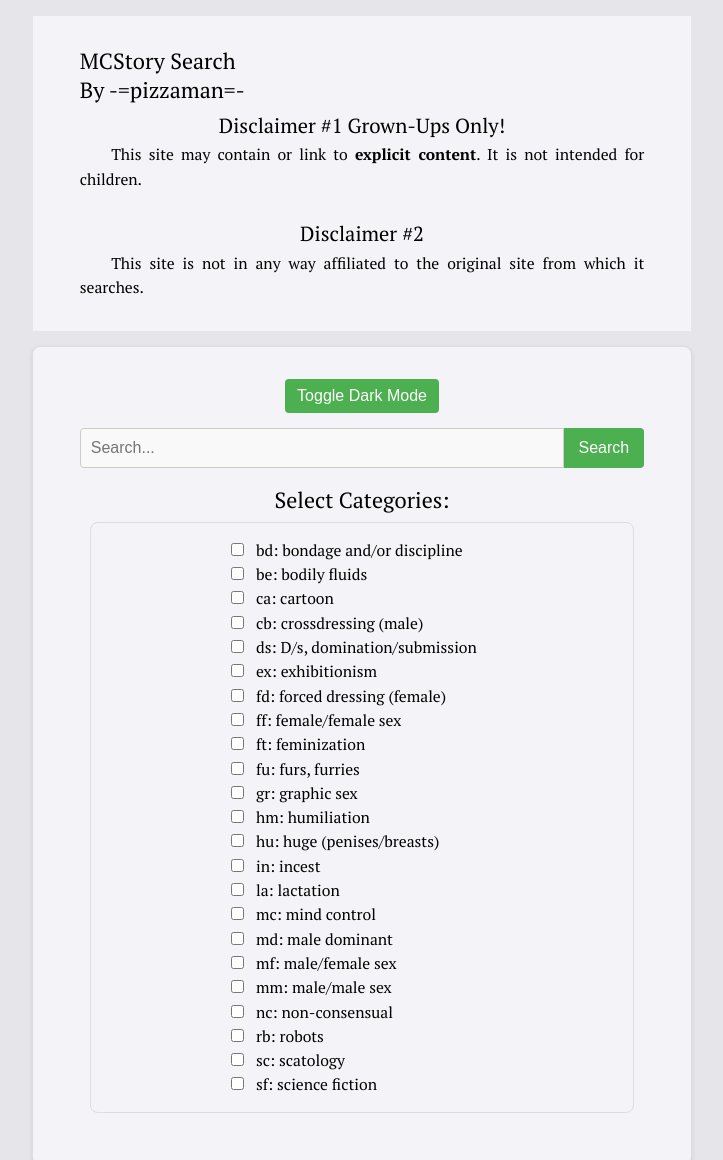
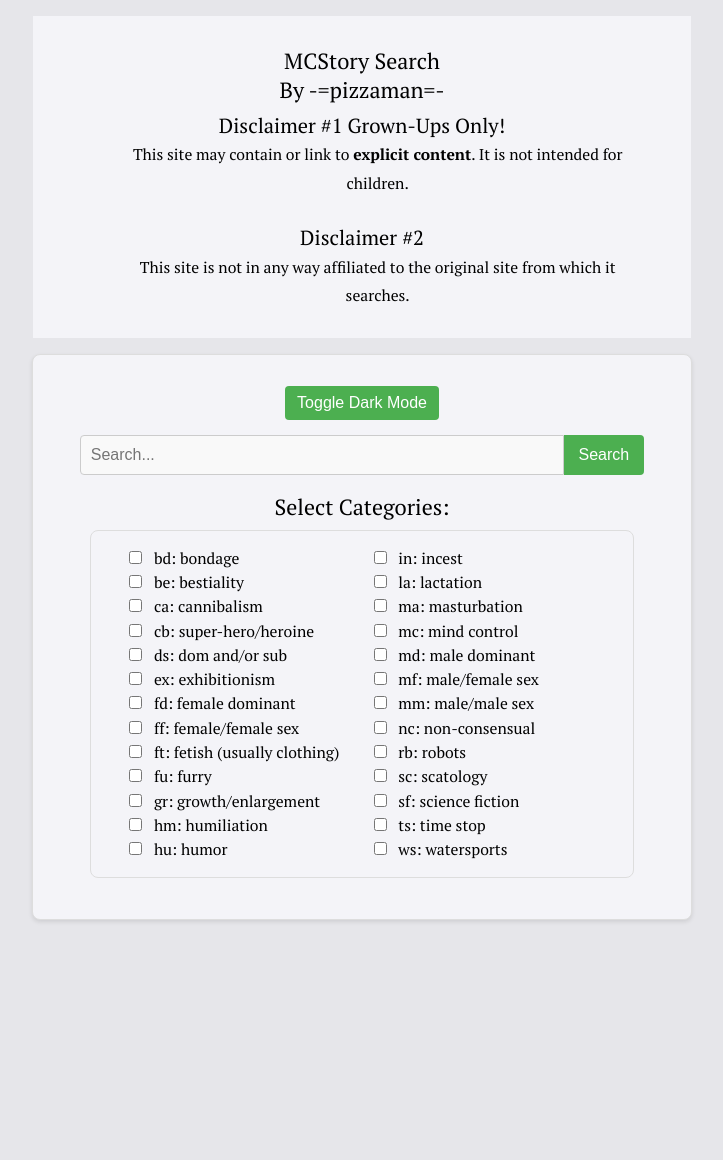
Before and after one commit to nighthxd/mcstories-search, a website: page public/index.html in a window 1280 px wide. Shown: the top 1160 px of the page, without its empty margins (278-1001 px from the left). After the commit the page ends 936 px from the top, so only its background shows below. Drawn offline with Linux system fonts and the light colour scheme.

Commit message:
Fixed bugs

```diff
--- a/public/index.html
+++ b/public/index.html
@@ -13,12 +13,14 @@
 
         <section>
             <h3>Disclaimer #1 Grown-Ups Only!</h3>
-            <p>This site may contain or link to <strong>explicit content</strong>. It is not intended for children.</p>
+            <p>This site may contain or link to <strong>explicit content</strong>. It is not intended for</p>
+            <p>children.</p>
         </section>
 
         <section>
             <h3>Disclaimer #2</h3>
-            <p>This site is not in any way affiliated to the original site from which it searches.</p>
+            <p>This site is not in any way affiliated to the original site from which it</p>
+            <p>searches.</p>
         </section>
     </article>
 
@@ -34,35 +36,37 @@
 		<div class="categories">
 			<div class="category-group">
 				<input type="checkbox" id="bd" value="https://mcstories.com/Tags/bd.html">
-				<label for="bd">bd: bondage and/or discipline</label><br>
+				<label for="bd">bd: bondage</label><br>
 				<input type="checkbox" id="be" value="https://mcstories.com/Tags/be.html">
-				<label for="be">be: bodily fluids</label><br>
+				<label for="be">be: bestiality</label><br>
 				<input type="checkbox" id="ca" value="https://mcstories.com/Tags/ca.html">
-				<label for="ca">ca: cartoon</label><br>
+				<label for="ca">ca: cannibalism</label><br>
 				<input type="checkbox" id="cb" value="https://mcstories.com/Tags/cb.html">
-				<label for="cb">cb: crossdressing (male)</label><br>
+				<label for="cb">cb: super-hero/heroine</label><br>
 				<input type="checkbox" id="ds" value="https://mcstories.com/Tags/ds.html">
-				<label for="ds">ds: D/s, domination/submission</label><br>
+				<label for="ds">ds: dom and/or sub</label><br>
 				<input type="checkbox" id="ex" value="https://mcstories.com/Tags/ex.html">
 				<label for="ex">ex: exhibitionism</label><br>
 				<input type="checkbox" id="fd" value="https://mcstories.com/Tags/fd.html">
-				<label for="fd">fd: forced dressing (female)</label><br>
+				<label for="fd">fd: female dominant</label><br>
 				<input type="checkbox" id="ff" value="https://mcstories.com/Tags/ff.html">
 				<label for="ff">ff: female/female sex</label><br>
 				<input type="checkbox" id="ft" value="https://mcstories.com/Tags/ft.html">
-				<label for="ft">ft: feminization</label><br>
+				<label for="ft">ft: fetish (usually clothing)</label><br>
 				<input type="checkbox" id="fu" value="https://mcstories.com/Tags/fu.html">
-				<label for="fu">fu: furs, furries</label><br>
+				<label for="fu">fu: furry</label><br>
 				<input type="checkbox" id="gr" value="https://mcstories.com/Tags/gr.html">
-				<label for="gr">gr: graphic sex</label><br>
+				<label for="gr">gr: growth/enlargement</label><br>
 				<input type="checkbox" id="hm" value="https://mcstories.com/Tags/hm.html">
 				<label for="hm">hm: humiliation</label><br>
 				<input type="checkbox" id="hu" value="https://mcstories.com/Tags/hu.html">
-				<label for="hu">hu: huge (penises/breasts)</label><br>
+				<label for="hu">hu: humor</label><br>
 				<input type="checkbox" id="in" value="https://mcstories.com/Tags/in.html">
 				<label for="in">in: incest</label><br>
 				<input type="checkbox" id="la" value="https://mcstories.com/Tags/la.html">
 				<label for="la">la: lactation</label><br>
+				<input type="checkbox" id="ma" value="https://mcstories.com/Tags/ma.html">
+				<label for="ma">ma: masturbation</label><br>
 				<input type="checkbox" id="mc" value="https://mcstories.com/Tags/mc.html">
 				<label for="mc">mc: mind control</label><br>
 				<input type="checkbox" id="md" value="https://mcstories.com/Tags/md.html">
@@ -75,10 +79,14 @@
 				<label for="nc">nc: non-consensual</label><br>
 				<input type="checkbox" id="rb" value="https://mcstories.com/Tags/rb.html">
 				<label for="rb">rb: robots</label><br>
-				<input type="checkbox" id="sc" value="https://mcstories.com/Tags/sc.html">
+				<input type="checkbox" id="md" value="https://mcstories.com/Tags/md.html">
 				<label for="sc">sc: scatology</label><br>
 				<input type="checkbox" id="sf" value="https://mcstories.com/Tags/sf.html">
 				<label for="sf">sf: science fiction</label><br>
+				<input type="checkbox" id="ts" value="https://mcstories.com/Tags/ts.html">
+				<label for="ts">ts: time stop</label><br>
+				<input type="checkbox" id="ws" value="https://mcstories.com/Tags/ws.html">
+				<label for="ws">ws: watersports</label><br>
 			</div>
 		</div>
 
--- a/public/style-sheet.css
+++ b/public/style-sheet.css
@@ -122,7 +122,7 @@ article#mcstories {
     max-width: 36em; /* Original setting */
     font-family: 'PT Serif', Georgia, serif; /* Original setting */
     line-height: 155%; /* Original setting */
-    text-align: left; /* Original setting (for content within the article) */
+    text-align: center; /* Original setting (for content within the article) */
     font-size: 98%; /* Original setting */
     text-rendering: optimizeLegibility; /* Original setting */
     transition: background 0.3s, color 0.3s; /* Smooth transition */
@@ -136,7 +136,7 @@ article#mcstories section {
 /* Specific paragraph styles from your original CSS */
 article#mcstories p {
     hyphens: auto;
-    text-align: justify;
+    text-align: center;
     margin-top: 0.25em;
     margin-bottom: 0em;
     text-indent: 2em;
@@ -218,10 +218,11 @@ header p, footer p, .synopsis p {
 /* --- Categories Styles --- */
 .categories {
     margin-top: 40px; /* Original setting from your CSS */
+	margin-left: 5px;
     display: flex; /* Existing */
     flex-wrap: wrap; /* Existing */
     margin: 10px; /* Original setting */
-    margin-bottom: 20px; /* Original setting */
+    margin-bottom: 10px; /* Original setting */
     padding: 15px; /* Existing */
     border: 1px solid var(--border-color); /* Existing */
     border-radius: 8px; /* Existing */
@@ -231,8 +232,11 @@ header p, footer p, .synopsis p {
 }
 
 .category-group {
+	margin-left: 5px;
     margin-right: 20px; /* Original setting */
     text-align: left; /* Original setting (for text within each group) */
+    column-count: 2; /* This will arrange the content into two columns */
+    column-gap: 30px; /* Optional: Add some space between columns for readability */
 }
 
 .category-group label {
```
